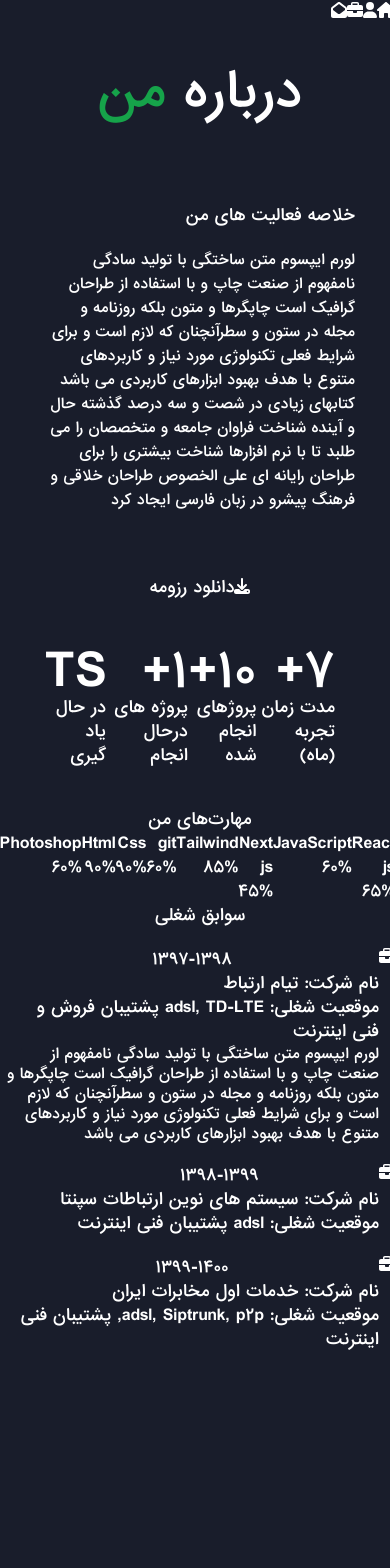
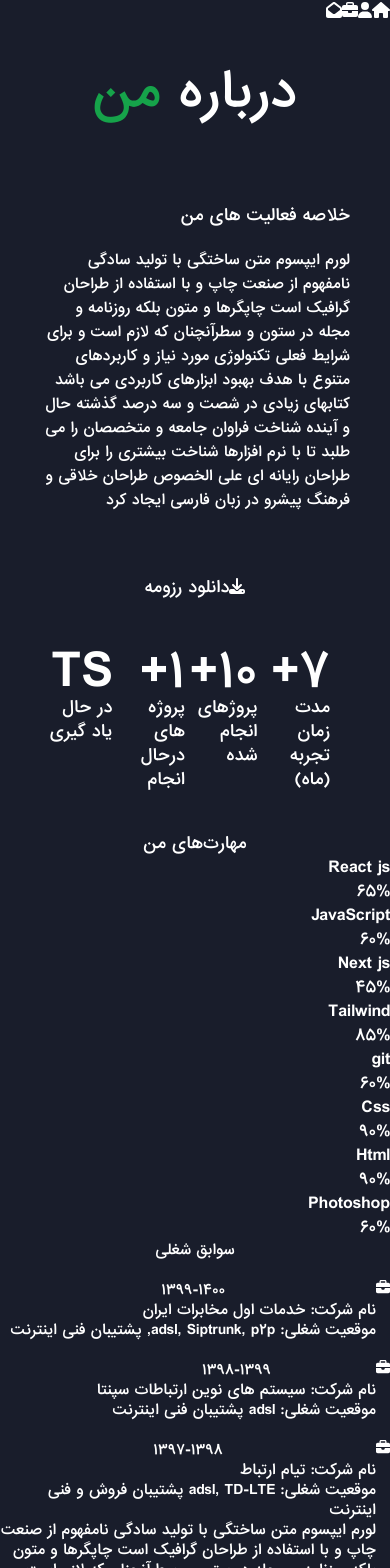
Before and after one commit to m-javad7/Portfolio-next, a Next.js app: page /about in a window 390 px wide. Shown: the top 1568 px of the page. Before the commit the page ends 1353 px from the top, so only its background shows below. Built offline with nearby package versions, Linux system fonts and the light colour scheme.

Commit message:
feat: components about

```diff
--- a/Components/about/Experience.jsx
+++ b/Components/about/Experience.jsx
@@ -5,27 +5,27 @@ export const Experience = ({ data }) => {
       <div className="flex flex-wrap ">
         {info.map(({ experience, projects, client, learn }) => (
           <>
-            <div className="w-[40%] h-52 border border-gray-700 p-8 mr-4 flex flex-col hover:-translate-y-1 hover:border-green-700 hover:transition hover:delay-150 hover:duration-300 hover:ease-in-out">
+            <div className="w-full md:w-[40%] h-52 border border-gray-700 p-8 mr-4 mt-4 flex flex-col hover:-translate-y-1 hover:border-green-700 hover:transition hover:delay-150 hover:duration-300 hover:ease-in-out">
             <span className="text-green-500 text-5xl font-bold">{experience}+</span>
             <span className="p-5">
              مدت زمان تجربه (ماه)
             </span>
             </div>
-            <div className="w-[40%] h-52 border border-gray-700 p-8 mr-4 flex flex-col hover:-translate-y-1 hover:border-green-700 hover:transition hover:delay-150 hover:duration-300 hover:ease-in-out">
+            <div className="w-full md:w-[40%] h-52 border border-gray-700 p-8 mr-4 mt-4 flex flex-col hover:-translate-y-1 hover:border-green-700 hover:transition hover:delay-150 hover:duration-300 hover:ease-in-out">
 
             <span className="text-green-500 text-5xl font-bold">{projects}+</span>
             <span className="p-5">
            پروژهای انجام شده
             </span>
             </div>
-                        <div className="w-[40%] h-52 border border-gray-700 p-8 mr-4 mt-4 flex flex-col hover:-translate-y-1 hover:border-green-700 hover:transition hover:delay-150 hover:duration-300 hover:ease-in-out">
+                        <div className="w-full md:w-[40%] h-52 border border-gray-700 p-8 mr-4 mt-4 flex flex-col hover:-translate-y-1 hover:border-green-700 hover:transition hover:delay-150 hover:duration-300 hover:ease-in-out">
 
             <span className="text-green-500 text-5xl font-bold">{client}+</span>
             <span className="p-5">
             پروژه های درحال انجام
             </span>
             </div>
-                        <div className="w-[40%] h-52 border border-gray-700 p-8 mr-4 mt-4 flex flex-col hover:-translate-y-1 hover:border-green-700 hover:transition hover:delay-150 hover:duration-300 hover:ease-in-out">
+                        <div className="w-full md:w-[40%] h-52 border border-gray-700 p-8 mr-4 mt-4 flex flex-col hover:-translate-y-1 hover:border-green-700 hover:transition hover:delay-150 hover:duration-300 hover:ease-in-out">
 
             <span className="text-green-500 text-5xl font-bold">{learn}</span>
             <span className="p-5">
--- a/Components/about/Skills.jsx
+++ b/Components/about/Skills.jsx
@@ -6,10 +6,10 @@ export const Skills = ({ data }) => {
         <h3 className="text-center text-3xl">
           مهارت‌های من
         </h3>
-        <div className="w-4/5 flex flex-wrap mx-auto mt-8 ">
+        <div className="w-4/5 flex flex-col md:flex-row md:flex-wrap mx-auto mt-8 ">
           {info.map(({ skills }) =>
             skills.map(({ id, skill, level }) => (
-              <div key={id} className="w-1/2 text-xl pl-5 py-4">
+              <div key={id} className="md:w-1/2 text-xl pl-5 py-4">
                 {skill}
                 <div className="flex items-center">
                     <span className="text-gray-400">
--- a/Components/about/WorkExperience.jsx
+++ b/Components/about/WorkExperience.jsx
@@ -4,19 +4,25 @@ import { FontAwesomeIcon } from "@fortawesome/react-fontawesome";
 export const WorkExperience = ({ data }) => {
   const info = data.information;
 
+  const sortedInfo = info.map(({ job }) => {
+    const sortedJob = job.slice().sort((a, b) => b.id - a.id);
+
+    return { job: sortedJob };
+  });
+
   return (
-    <div className="w-full flex flex-col justify-center items-center my-8">
-      <div className="w-5/6">
+    <div className="w-full flex flex-col justify-center items-center my-24">
+      <div className="w-5/6 text-sm md:text-base">
         <h3 className="text-center text-3xl">سوابق شغلی</h3>
         <div>
-          {info.map(({ job }) => {
+          {sortedInfo.map(({ job }) => {
             return job.map(({ id, company, start, end, position, text }) => (
-              <div key={id} className="flex mt-5">
+              <div key={id} className="flex mt-5 border-r border-slate-800">
                 <FontAwesomeIcon
                   icon={faBriefcase}
-                  className="rounded-full p-4 text-xl bg-green-500 absolute"
+                  className="rounded-full p-4 text-xl bg-green-500 "
                 />
-                <div className="border-r border-gray-700 relative pr-16">
+                <div className="mr-6">
                   <div className="w-20 p-1 bg-gray-700 rounded-3xl text-xs text-center">
                     {start}-{end}
                   </div>
@@ -24,8 +30,8 @@ export const WorkExperience = ({ data }) => {
                     <span className="text-xs text-gray-400"> نام شرکت:</span>{" "}
                     {company}
                     <div className=" mt-1">
-                        <span className="text-xs text-gray-400">موقعیت شغلی: </span>
-                    {position}
+                      <span className="text-xs text-gray-400">موقعیت شغلی: </span>
+                      {position}
                     </div>
                     <p className="text-sm text-gray-500 p-3">{text}</p>
                   </div>
```
